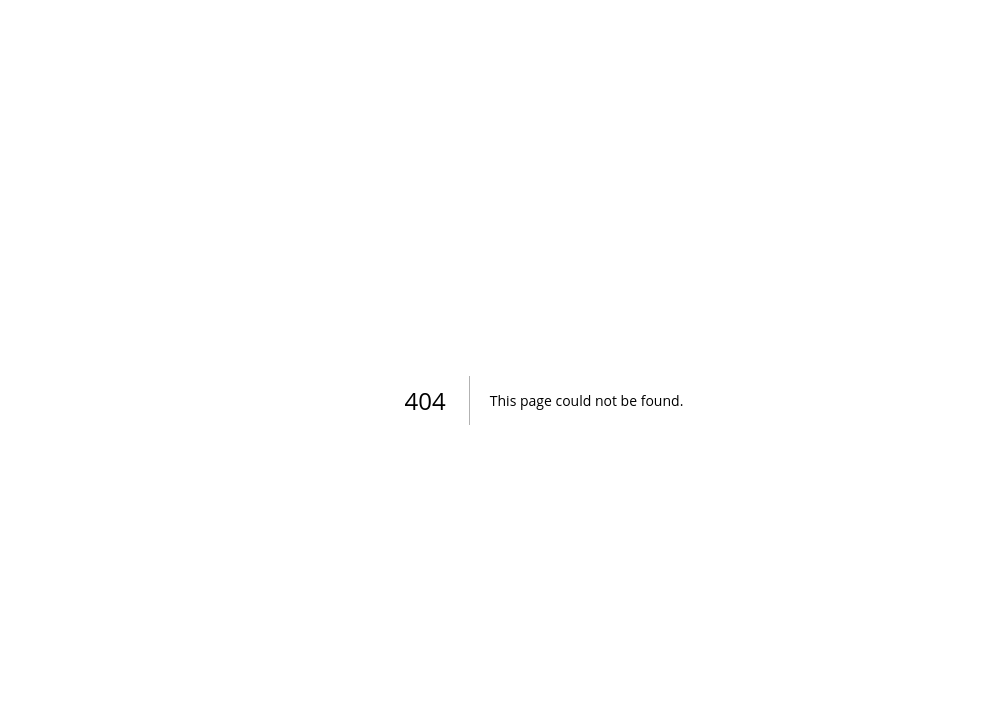
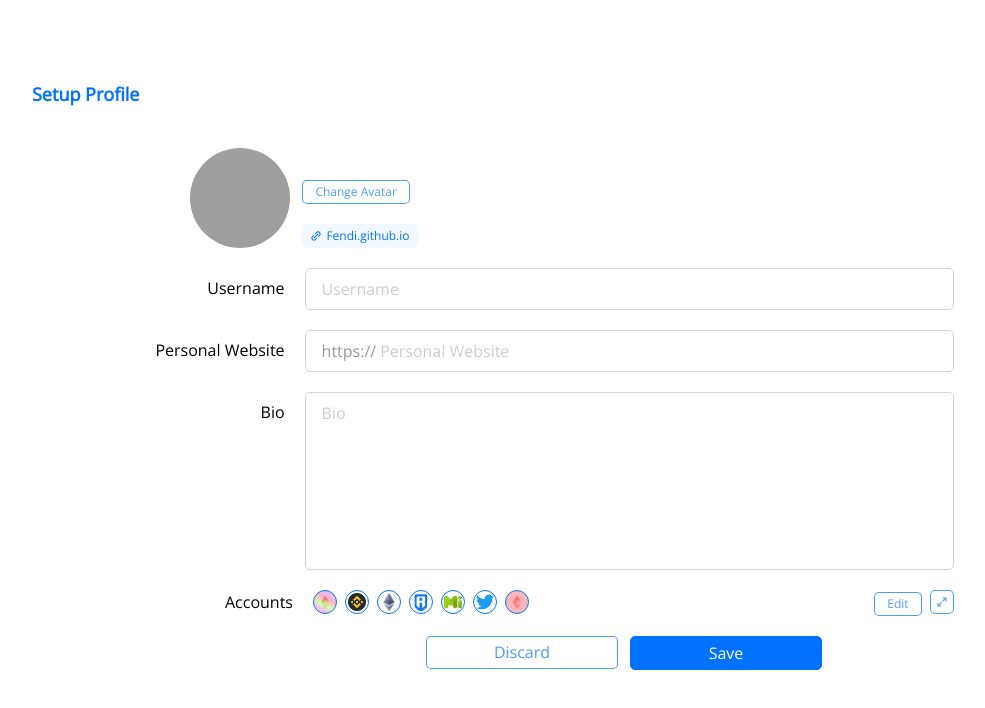
Before and after one commit to ahjdwgg/Revery, a Next.js app: page /setupProfile in a window 1280 px wide. Before the commit this address had no page. Shown: the top 708 px of the page, without its empty margins (96-1081 px from the left). Built offline with nearby package versions, Linux system fonts and the light colour scheme; grey boxes are pictures that could not be loaded.

Commit message:
feat: create setup profile page

```diff
--- /dev/null
+++ b/pages/setupProfile.tsx
@@ -0,0 +1,228 @@
+import type { NextPage } from 'next';
+import Image from 'next/image';
+import React, { ChangeEvent, useState } from 'react';
+import AccountItem from '../components/account/AccountItem';
+import EVMpAccountItem from '../components/account/EVMpAccountItem';
+import Header from '../components/Header';
+import Button from '../components/buttons/Button';
+import LinkButton from '../components/buttons/LinkButton';
+import { COLORS } from '../components/buttons/variables';
+import Input from '../components/inputs/Input';
+
+const AccountItems = [
+    {
+        type: 'evmp',
+        value: '0xd0B85A7bB6B602f63B020256654cBE73A753DFC4',
+    },
+    {
+        type: 'default',
+        value: 'BSC',
+    },
+    {
+        type: 'default',
+        value: 'Ethereum',
+    },
+    {
+        type: 'default',
+        value: 'Ronin',
+    },
+    {
+        type: 'default',
+        value: 'Misskey',
+    },
+    {
+        type: 'default',
+        value: 'Twitter',
+    },
+    {
+        type: 'evmp',
+        value: '0x0000000000000000000000000000000000000000',
+    },
+];
+
+interface AccountItemInterface {
+    type: string;
+    value: string;
+}
+
+interface InputStates {
+    username: string;
+    website: string;
+    bio: string;
+    accountItems: AccountItemInterface[];
+}
+
+type InputEventType = ChangeEvent<HTMLInputElement | HTMLTextAreaElement>;
+
+const SetupProfile: NextPage = () => {
+    const [avatarUrl, setAvatarUrl] = useState('https://i.imgur.com/GdWEt4z.jpg');
+    const [link, setLink] = useState<string>('Fendi.github.io'); // this is a hard-coded placeholder link
+
+    const [username, setUsername] = useState<string>('');
+    const [bio, setBio] = useState<string>('');
+    const [website, setWebsite] = useState<string>('');
+    const [accountItems, setAccountItems] = useState<AccountItemInterface[]>(AccountItems); // this is a hard-coded placeholder array
+
+    const [saveBtnDisabled, setSaveBtnDisabled] = useState<boolean>(false);
+
+    const handleChangeAvatar = () => {
+        console.log('Change Avatar');
+        // setAvatarUrl(value)
+    };
+
+    const handleLinkOnClick = () => {
+        console.log('Link Clicked');
+        // setLink(value)
+    };
+
+    const handleChangeWebsite = (event: InputEventType) => {
+        setWebsite(event.target.value);
+    };
+
+    const handleChangeBio = (event: InputEventType) => {
+        setBio(event.target.value);
+    };
+
+    const handleChangeUsername = (event: InputEventType) => {
+        setUsername(event.target.value);
+    };
+
+    const handleChangeAccountItems = () => {
+        console.log(accountItems);
+    };
+
+    const handleEdit = () => {
+        console.log('Edit Clicked');
+    };
+
+    const handleExpand = () => {
+        console.log('Expand Clicked');
+    };
+
+    const handleDiscard = () => {
+        console.log('Discard Clicked');
+    };
+
+    const handleSave = () => {
+        console.log({
+            username: username,
+            bio: bio,
+            website: website,
+        });
+    };
+
+    return (
+        <div>
+            <Header>
+                <link rel="stylesheet" type="text/css" href="//fonts.googleapis.com/css?family=Open+Sans" />
+            </Header>
+            <div className="pt-12 md:pt-16 flex flex-col max-w-5xl m-auto">
+                <h1 className="mt-4 font-bold text-left text-primary text-lg">Setup Profile</h1>
+                <section className="flex flex-col w-full items-center pt-10">
+                    <div className="flex flex-row pb-5 pl-14 w-4/5 gap-x-3 justify-start items-end">
+                        <Image src={avatarUrl} alt={username} width={100} height={100} className="rounded-full" />
+                        <div className="flex flex-col gap-y-5">
+                            <Button
+                                text={'Change Avatar'}
+                                onClick={handleChangeAvatar}
+                                color={COLORS.primary}
+                                isOutlined={true}
+                            />
+                            <div className={`${!link && 'hidden'}`}>
+                                {link && (
+                                    <LinkButton
+                                        text={link}
+                                        onClick={handleLinkOnClick}
+                                        color={COLORS.primary}
+                                        link={true}
+                                    />
+                                )}
+                            </div>
+                        </div>
+                    </div>
+                    <section className="flex flex-col w-4/5 gap-y-5">
+                        <div className="flex flex-row gap-x-5 w-full justify-end">
+                            <label className="w-48 text-right pt-2">Username</label>
+                            <Input
+                                placeholder={'Username'}
+                                isSingleLine={true}
+                                value={username}
+                                onChange={handleChangeUsername}
+                            />
+                        </div>
+                        <div className="flex flex-row gap-x-5 w-full justify-end">
+                            <label className="w-48 text-right pt-2">Personal Website</label>
+                            <Input
+                                placeholder={'Personal Website'}
+                                isSingleLine={true}
+                                prefix={'https://'}
+                                onChange={handleChangeWebsite}
+                            />
+                        </div>
+
+                        <div className="flex flex-row gap-x-5 w-full justify-end">
+                            <label className="w-48 text-right pt-2">Bio</label>
+                            <Input placeholder={'Bio'} isSingleLine={false} onChange={handleChangeBio} />
+                        </div>
+
+                        <div className="flex flex-row gap-x-5 w-full justify-start">
+                            <label className="w-48 text-right">Accounts</label>
+                            <div className="flex flex-row gap-x-2 w-4/5">
+                                {accountItems.map((item) => {
+                                    if (item.type == 'default') {
+                                        return <AccountItem size="sm" chain={item.value} />;
+                                    } else {
+                                        return <EVMpAccountItem size="sm" address={item.value} />;
+                                    }
+                                })}
+                            </div>
+                            <div className="flex flex-row">
+                                <div>
+                                    <Button
+                                        key="edit"
+                                        color={COLORS.primary}
+                                        text="Edit"
+                                        onClick={handleEdit}
+                                        isOutlined={true}
+                                        isDisabled={false}
+                                    />
+                                </div>
+                                <div className="ml-2">
+                                    <Button
+                                        key="expand"
+                                        color={COLORS.primary}
+                                        icon="expand"
+                                        onClick={handleExpand}
+                                        isOutlined={true}
+                                        isDisabled={false}
+                                    />
+                                </div>
+                            </div>
+                        </div>
+                        <div className="flex flex-row gap-x-3 pl-40 justify-center">
+                            <Button
+                                isOutlined={true}
+                                color={COLORS.primary}
+                                text={'Discard'}
+                                fontSize={'text-base'}
+                                width={'w-48'}
+                                onClick={() => handleDiscard()}
+                            />
+                            <Button
+                                isOutlined={false}
+                                color={COLORS.primary}
+                                text={'Save'}
+                                fontSize={'text-base'}
+                                width={'w-48'}
+                                isDisabled={saveBtnDisabled}
+                                onClick={() => handleSave()}
+                            />
+                        </div>
+                    </section>
+                </section>
+            </div>
+        </div>
+    );
+};
+
+export default SetupProfile;
```
